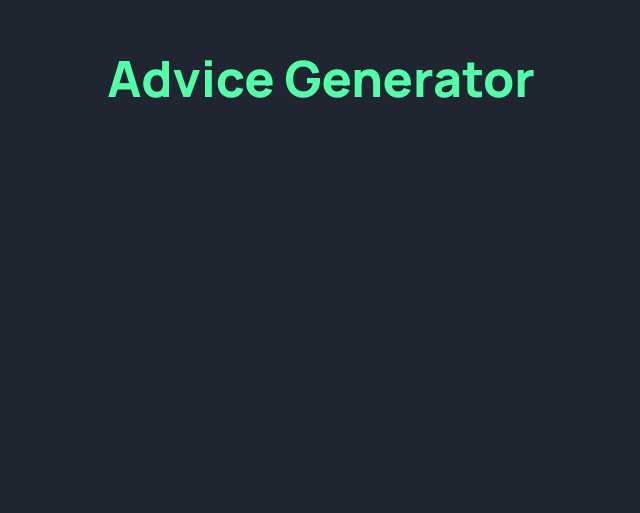
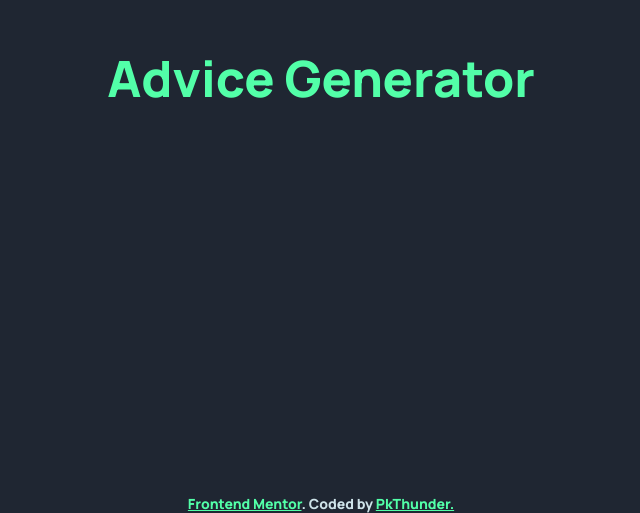
Before and after one commit to pkthunder87/advice-generator, a React (Vite) app: page / in a window 1280 px wide. Shown: the part 322-835 px from the top of the page, without its empty margins (319-959 px from the left). Before the commit the page ends 800 px from the top, so only its background shows below. Built offline with nearby package versions, Linux system fonts and the light colour scheme.

Commit message:
Feat: Add Attribution component

```diff
--- a/src/App.jsx
+++ b/src/App.jsx
@@ -1,7 +1,13 @@
+import Attribution from "./components/Attribution";
 import "./sass/main.scss";
 
 function App() {
-  return <div className="main-title">Advice Generator</div>;
+  return (
+    <div>
+      <div className="main-title">Advice Generator</div>
+      <Attribution />
+    </div>
+  );
 }
 
 export default App;
--- /dev/null
+++ b/src/components/Attribution.jsx
@@ -0,0 +1,23 @@
+function Attribution() {
+  return (
+    <div className="attribution">
+      <a
+        target="_blank"
+        rel="noreferrer"
+        href="https://www.frontendmentor.io/challenges/advice-generator-app-QdUG-13db"
+      >
+        Frontend Mentor
+      </a>
+      . Coded by{" "}
+      <a
+        target="_blank"
+        rel="noreferrer"
+        href="https://github.com/pkthunder87/advice-generator"
+      >
+        PkThunder.
+      </a>
+    </div>
+  );
+}
+
+export default Attribution;
--- a/src/sass/_layout.scss
+++ b/src/sass/_layout.scss
@@ -29,7 +29,7 @@
   text-align: center;
 
   width: max-content;
-  color: var(--color-dark-blue);
+  color: var(--color-light-cyan);
   position: absolute;
   bottom: -3.5rem;
   left: 50%;
@@ -37,7 +37,7 @@
 }
 
 .attribution a {
-  color: hsl(207deg, 49%, 35%);
+  color: var(--color-neon-green);
 }
 
 /* =============
```
